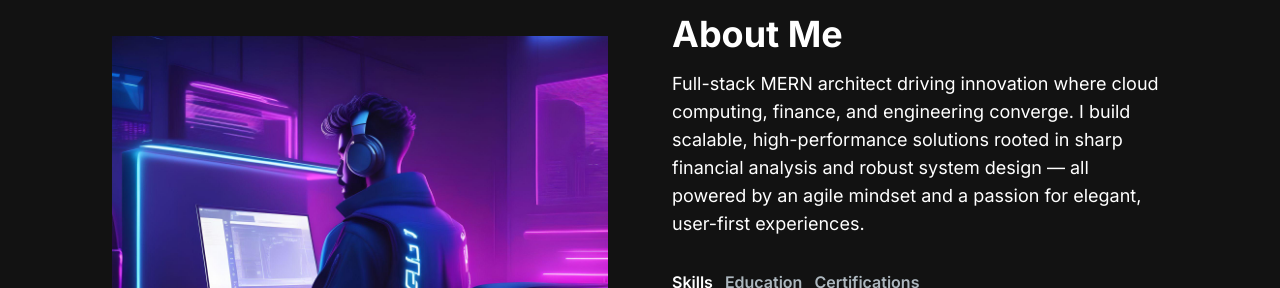
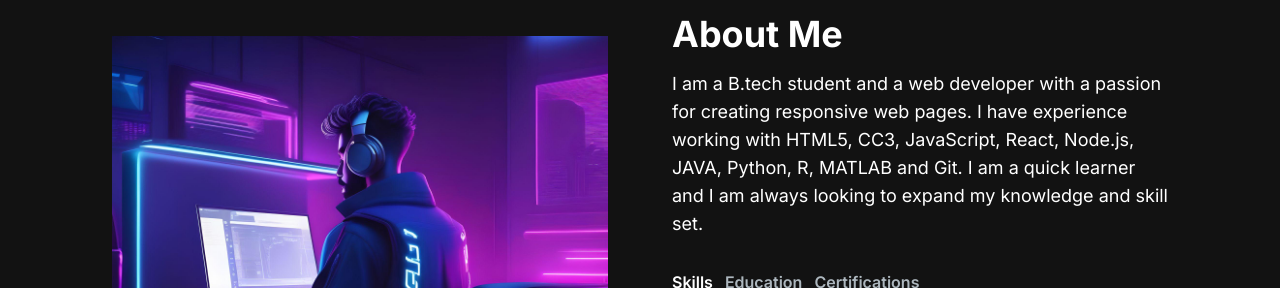
Before and after one commit to Shrishant2325/My-Portfolio, a Next.js app: page / in a window 1280 px wide. Shown: the part 734-1022 px from the top of the page. Built offline with nearby package versions, Linux system fonts and the light colour scheme.

Commit message:
Update AboutSection.jsx

```diff
--- a/src/app/components/AboutSection.jsx
+++ b/src/app/components/AboutSection.jsx
@@ -62,7 +62,11 @@ const AboutSection = () => {
         <div className="mt-4 md:mt-0 text-left flex flex-col h-full">
           <h2 className="text-4xl font-bold text-white mb-4">About Me</h2>
           <p className="text-base lg:text-lg">
-            Full-stack MERN architect driving innovation where cloud computing, finance, and engineering converge. I build scalable, high-performance solutions rooted in sharp financial analysis and robust system design — all powered by an agile mindset and a passion for elegant, user-first experiences.
+            I am a B.tech student and a web developer with a passion for creating
+            responsive web pages. I have experience working with
+            HTML5, CC3, JavaScript, React, Node.js, JAVA, Python, R, MATLAB and
+            Git. I am a quick learner and I am always
+            looking to expand my knowledge and skill set.
           </p>
           <div className="flex flex-row justify-start mt-8">
             <TabButton
```
